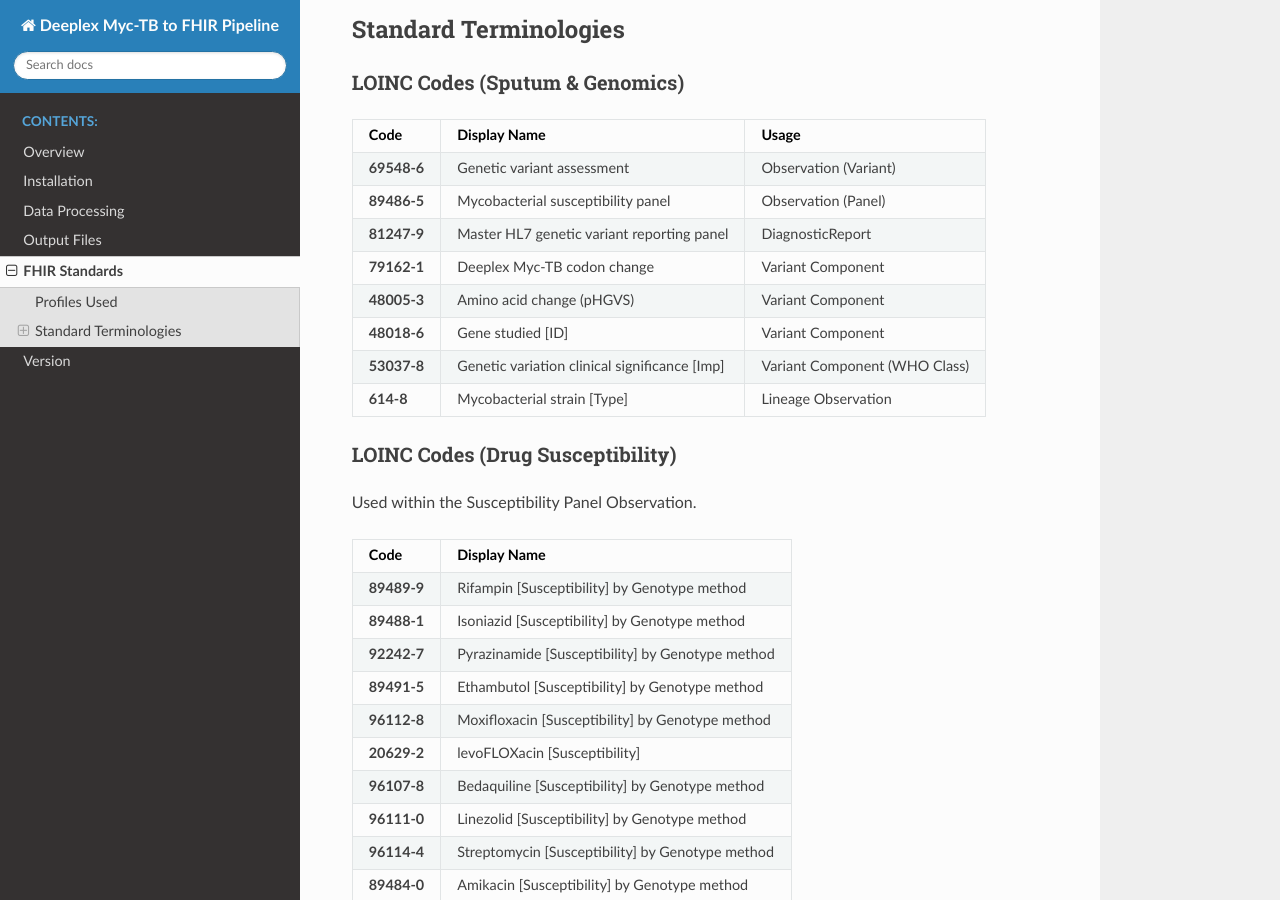
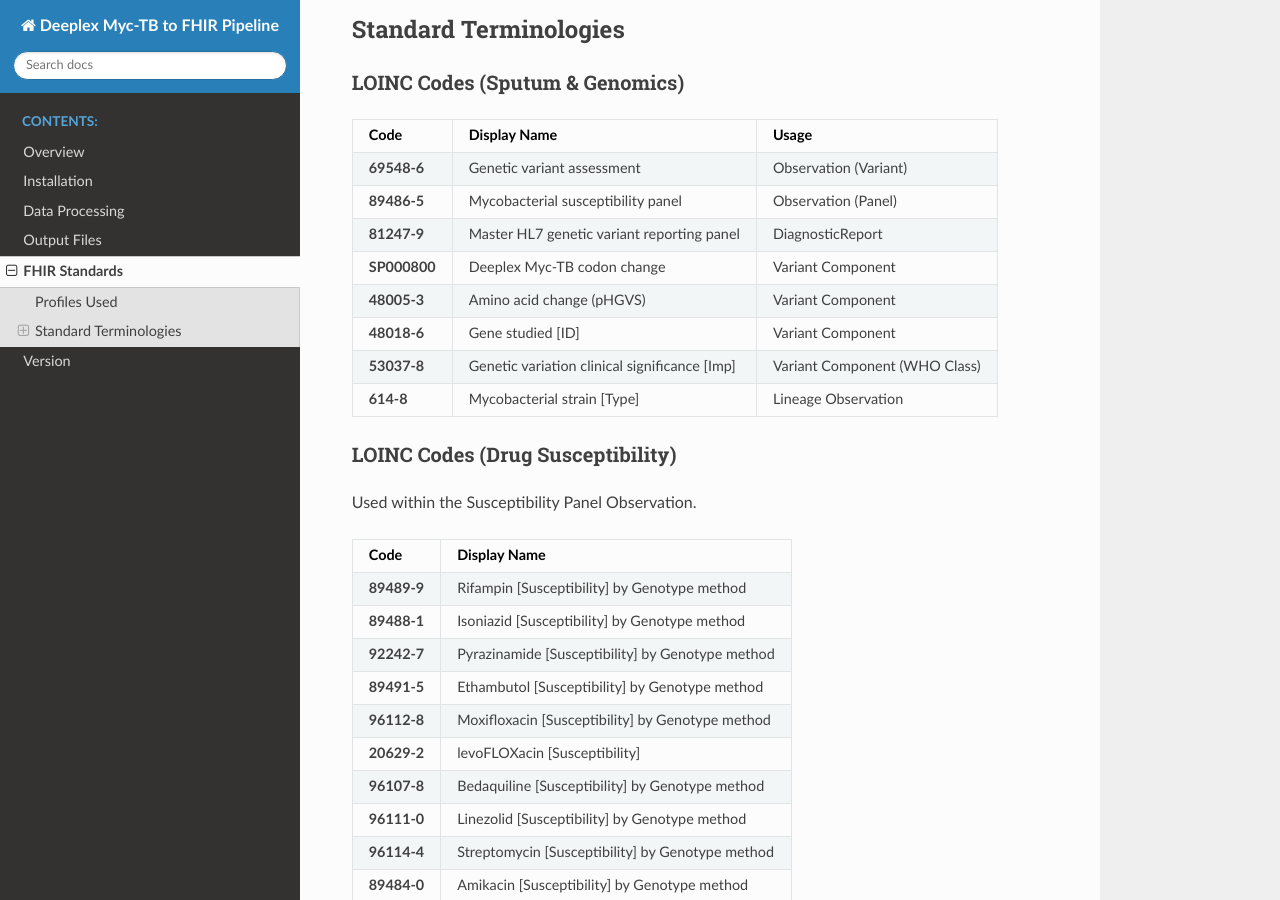
Before and after one commit to robind1/deeplex-tb-to-fhir-pipeline-docs, a Sphinx documentation site: the page built from docs/source/FHIR.md, in a window 1280 px wide and 900 px high, scrolled down 414 px. Built offline with Sphinx 7.4.7 and the Read the Docs theme 3.1.0, drawn with Linux system fonts in a browser that asks for light colours.

Commit message:
Update FHIR.md

```diff
--- a/docs/source/FHIR.md
+++ b/docs/source/FHIR.md
@@ -18,7 +18,7 @@
 | **69548-6** | Genetic variant assessment | Observation (Variant) |
 | **89486-5** | Mycobacterial susceptibility panel | Observation (Panel) |
 | **81247-9** | Master HL7 genetic variant reporting panel | DiagnosticReport |
-| **79162-1** | Deeplex Myc-TB codon change | Variant Component |
+| **SP000800** | Deeplex Myc-TB codon change | Variant Component |
 | **48005-3** | Amino acid change (pHGVS) | Variant Component |
 | **48018-6** | Gene studied [ID] | Variant Component |
 | **53037-8** | Genetic variation clinical significance [Imp] | Variant Component (WHO Class) |
```
